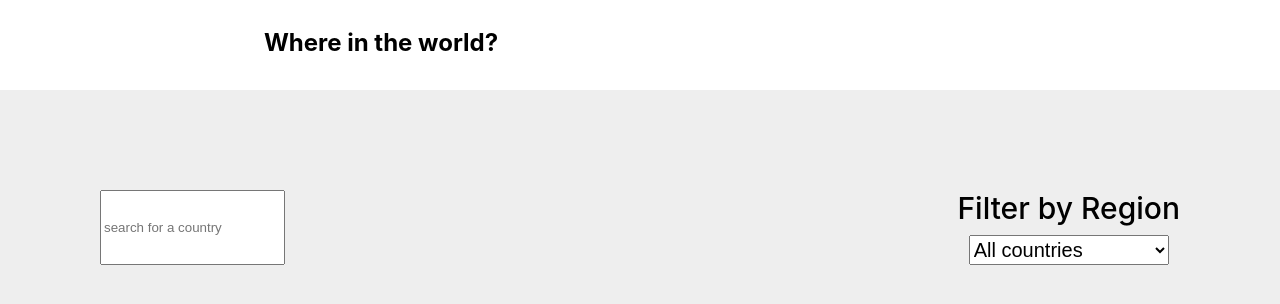
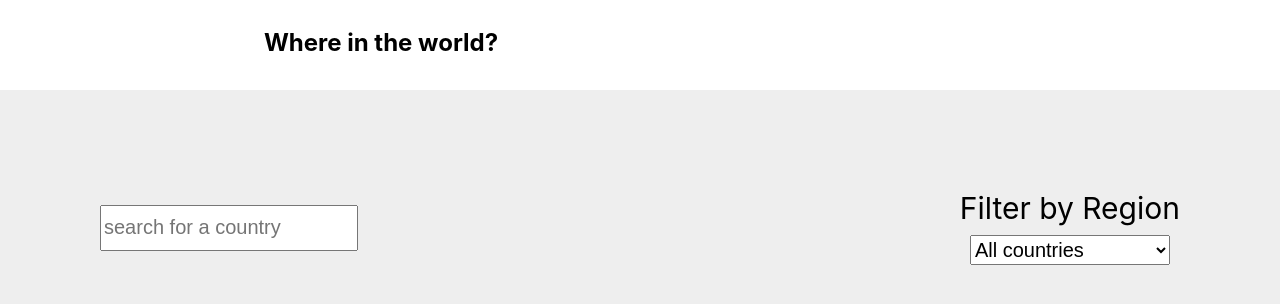
Before and after one commit to semperag/Countries-Api, a React (Create React App) app: page / in a window 1280 px wide. Shown: the top 304 px of the page. Built offline with nearby package versions, Linux system fonts and the light colour scheme; no server answers.

Commit message:
making searchbar nicer

```diff
--- a/src/App.css
+++ b/src/App.css
@@ -32,6 +32,17 @@
   border-radius: 10px;
 }
 
+.searchbar {
+  display: flex;
+  align-items: center;
+}
+
+.searchbar input {
+  height: 40px;
+  width: 250px;
+  font-size: 20px;
+}
+
 #filter {
   display: flex;
   flex-direction: row;
@@ -41,6 +52,7 @@
 
 .filterbar .title {
   font-size: 30px;
+  font-weight: normal;
 }
 
 .filterbar select {
```
